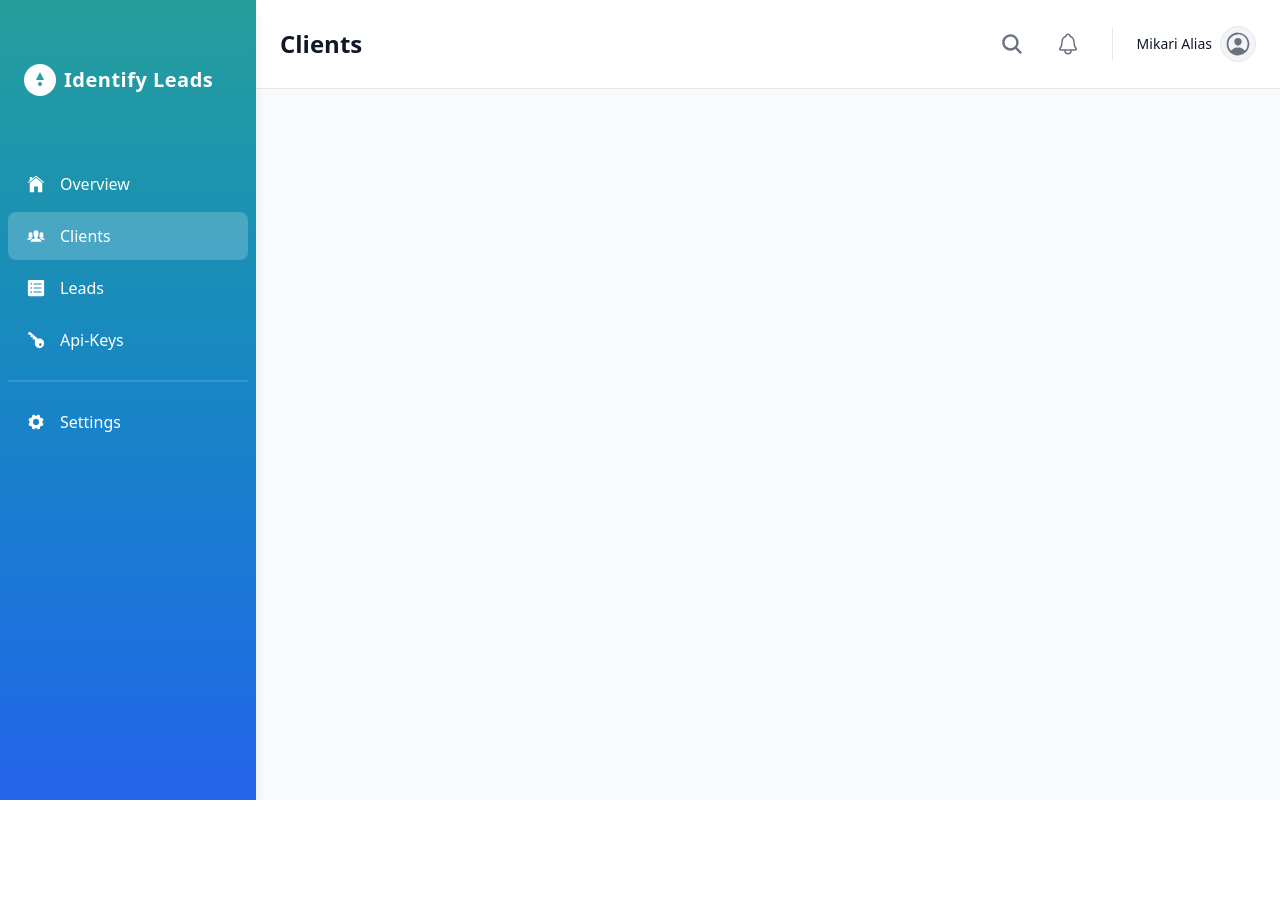
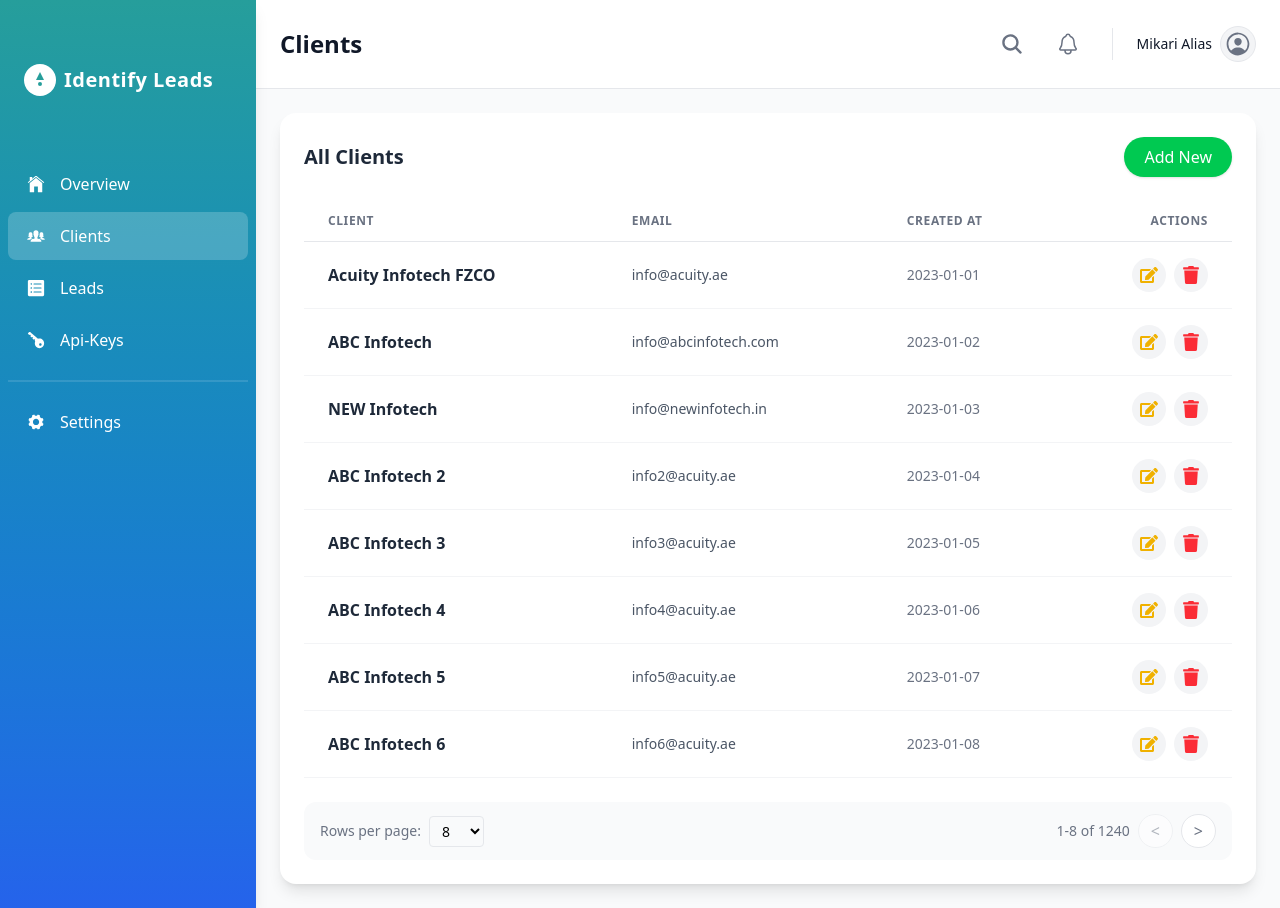
Before and after one commit to maker-dev/Leadro, a Next.js app in the folder client/: page /admin/clients in a window 1280 px wide. Before the commit the page ends 800 px from the top, so only its background shows below. Built offline with nearby package versions, Linux system fonts and the light colour scheme.

Commit message:
ADD admin/client Page

```diff
--- a/client/app/admin/clients/page.jsx
+++ b/client/app/admin/clients/page.tsx
@@ -2,6 +2,7 @@
 import Header from "@/components/layout/Header";
 import SideBar from "@/components/layout/SideBar";
 import { useState } from "react";
+import ClientTable from "@/components/ui/tables/ClientTable";
 
 function ClientsPage() {
   const [isLeftBarOpen, setIsLeftBarOpen] = useState(false);
@@ -17,7 +18,7 @@ function ClientsPage() {
       />
 
       {/* Main area */}
-      <div className="flex flex-col flex-1">
+      <div className="flex flex-col flex-1 min-w-0">
         {/* Header */}
         <Header
           title="Clients"
@@ -27,7 +28,7 @@ function ClientsPage() {
 
         {/* Main content */}
         <main className="flex-1 p-6 bg-gray-50">
-          {/* Your dashboard content goes here */}
+          <ClientTable />
         </main>
       </div>
     </div>
--- /dev/null
+++ b/client/components/ui/tables/ClientTable.tsx
@@ -0,0 +1,233 @@
+import { FaEdit, FaTrash } from "react-icons/fa";
+import { useState } from "react";
+
+// Fake data type
+type Client = {
+  id: number;
+  username: string;
+  email: string;
+  createdAt: string;
+};
+
+const fakeClients: Client[] = [
+  {
+    id: 1,
+    username: "Acuity Infotech FZCO",
+    email: "info@acuity.ae",
+    createdAt: "2023-01-01",
+  },
+  {
+    id: 2,
+    username: "ABC Infotech",
+    email: "info@abcinfotech.com",
+    createdAt: "2023-01-02",
+  },
+  {
+    id: 3,
+    username: "NEW Infotech",
+    email: "info@newinfotech.in",
+    createdAt: "2023-01-03",
+  },
+  {
+    id: 4,
+    username: "ABC Infotech 2",
+    email: "info2@acuity.ae",
+    createdAt: "2023-01-04",
+  },
+  {
+    id: 5,
+    username: "ABC Infotech 3",
+    email: "info3@acuity.ae",
+    createdAt: "2023-01-05",
+  },
+  {
+    id: 6,
+    username: "ABC Infotech 4",
+    email: "info4@acuity.ae",
+    createdAt: "2023-01-06",
+  },
+  {
+    id: 7,
+    username: "ABC Infotech 5",
+    email: "info5@acuity.ae",
+    createdAt: "2023-01-07",
+  },
+  {
+    id: 8,
+    username: "ABC Infotech 6",
+    email: "info6@acuity.ae",
+    createdAt: "2023-01-08",
+  },
+];
+
+const rowsPerPageOptions = [8, 16, 32];
+
+const ClientTable = () => {
+  const [page, setPage] = useState(1);
+  const [rowsPerPage, setRowsPerPage] = useState(8);
+
+  // Pagination logic (UI only)
+  const totalRows = 1240; // Example total
+  const totalPages = Math.ceil(totalRows / rowsPerPage);
+
+  const handleEdit = (id: number) => {
+    // Placeholder for edit action
+    alert(`Edit client ${id}`);
+  };
+
+  const handleDelete = (id: number) => {
+    // Placeholder for delete action
+    alert(`Delete client ${id}`);
+  };
+
+  const handlePrevPage = () => {
+    if (page > 1) setPage(page - 1);
+  };
+
+  const handleNextPage = () => {
+    if (page < totalPages) setPage(page + 1);
+  };
+
+  const handleRowsPerPageChange = (e: React.ChangeEvent<HTMLSelectElement>) => {
+    setRowsPerPage(Number(e.target.value));
+    setPage(1);
+  };
+
+  return (
+    <div className="bg-white rounded-2xl shadow-lg p-6 max-w-5xl mx-auto">
+      <div className="flex justify-between items-center mb-6">
+        <h2 className="text-xl font-bold text-gray-800">All Clients</h2>
+        <button
+          className="bg-green-500 text-white px-5 py-2 rounded-full shadow hover:bg-green-600 focus:outline-none focus:ring-2 focus:ring-green-400 transition cursor-pointer"
+          tabIndex={0}
+          aria-label="Add New Client"
+        >
+          Add New
+        </button>
+      </div>
+      <div className="overflow-x-auto">
+        <table className="min-w-full text-sm bg-white rounded-xl">
+          <thead>
+            <tr className="border-b border-gray-200">
+              <th className="px-6 py-3 text-left text-xs font-bold text-gray-500 uppercase tracking-wider">
+                Client
+              </th>
+              <th className="px-6 py-3 text-left text-xs font-bold text-gray-500 uppercase tracking-wider">
+                Email
+              </th>
+              <th className="px-6 py-3 text-left text-xs font-bold text-gray-500 uppercase tracking-wider">
+                Created At
+              </th>
+              <th className="px-6 py-3 text-right text-xs font-bold text-gray-500 uppercase tracking-wider">
+                Actions
+              </th>
+            </tr>
+          </thead>
+          <tbody>
+            {fakeClients.map((client) => (
+              <tr
+                key={client.id}
+                className="border-b border-gray-100 hover:bg-gray-50 transition"
+              >
+                <td className="px-6 py-4 font-semibold text-gray-800 text-base whitespace-nowrap">
+                  {client.username}
+                </td>
+                <td className="px-6 py-4 text-gray-600 whitespace-nowrap">
+                  {client.email}
+                </td>
+                <td className="px-6 py-4 text-gray-500 whitespace-nowrap">
+                  {client.createdAt}
+                </td>
+                <td className="px-6 py-4 text-right">
+                  <div className="flex justify-end gap-2">
+                    <button
+                      onClick={() => handleEdit(client.id)}
+                      onKeyDown={(e) => {
+                        if (e.key === "Enter" || e.key === " ")
+                          handleEdit(client.id);
+                      }}
+                      tabIndex={0}
+                      aria-label={`Edit ${client.username}`}
+                      title="Edit"
+                      className="group p-2 rounded-full bg-gray-100 hover:bg-yellow-100 focus:outline-none focus:ring-2 focus:ring-yellow-400 transition"
+                    >
+                      <FaEdit
+                        className="text-yellow-500 group-hover:text-yellow-600"
+                        size={18}
+                      />
+                    </button>
+                    <button
+                      onClick={() => handleDelete(client.id)}
+                      onKeyDown={(e) => {
+                        if (e.key === "Enter" || e.key === " ")
+                          handleDelete(client.id);
+                      }}
+                      tabIndex={0}
+                      aria-label={`Delete ${client.username}`}
+                      title="Delete"
+                      className="group p-2 rounded-full bg-gray-100 hover:bg-red-100 focus:outline-none focus:ring-2 focus:ring-red-400 transition"
+                    >
+                      <FaTrash
+                        className="text-red-500 group-hover:text-red-600"
+                        size={18}
+                      />
+                    </button>
+                  </div>
+                </td>
+              </tr>
+            ))}
+          </tbody>
+        </table>
+      </div>
+      {/* Pagination */}
+      <div className="flex flex-col sm:flex-row justify-between items-center mt-6 gap-3 bg-gray-50 rounded-xl px-4 py-3">
+        <div className="flex items-center gap-2">
+          <span className="text-gray-500 text-sm">Rows per page:</span>
+          <select
+            className="border border-gray-200 rounded px-2 py-1 focus:outline-none focus:ring-2 focus:ring-blue-400 text-sm"
+            value={rowsPerPage}
+            onChange={handleRowsPerPageChange}
+            aria-label="Rows per page"
+          >
+            {rowsPerPageOptions.map((opt) => (
+              <option key={opt} value={opt}>
+                {opt}
+              </option>
+            ))}
+          </select>
+        </div>
+        <div className="flex items-center gap-2">
+          <span className="text-gray-500 text-sm">{`${
+            (page - 1) * rowsPerPage + 1
+          }-${Math.min(page * rowsPerPage, totalRows)} of ${totalRows}`}</span>
+          <button
+            onClick={handlePrevPage}
+            onKeyDown={(e) => {
+              if (e.key === "Enter" || e.key === " ") handlePrevPage();
+            }}
+            tabIndex={0}
+            aria-label="Previous page"
+            className="px-3 py-1 rounded-full bg-white border border-gray-200 text-gray-500 hover:bg-gray-100 disabled:opacity-50 transition"
+            disabled={page === 1}
+          >
+            &#60;
+          </button>
+          <button
+            onClick={handleNextPage}
+            onKeyDown={(e) => {
+              if (e.key === "Enter" || e.key === " ") handleNextPage();
+            }}
+            tabIndex={0}
+            aria-label="Next page"
+            className="px-3 py-1 rounded-full bg-white border border-gray-200 text-gray-500 hover:bg-gray-100 disabled:opacity-50 transition"
+            disabled={page === totalPages}
+          >
+            &#62;
+          </button>
+        </div>
+      </div>
+    </div>
+  );
+};
+
+export default ClientTable;
```
